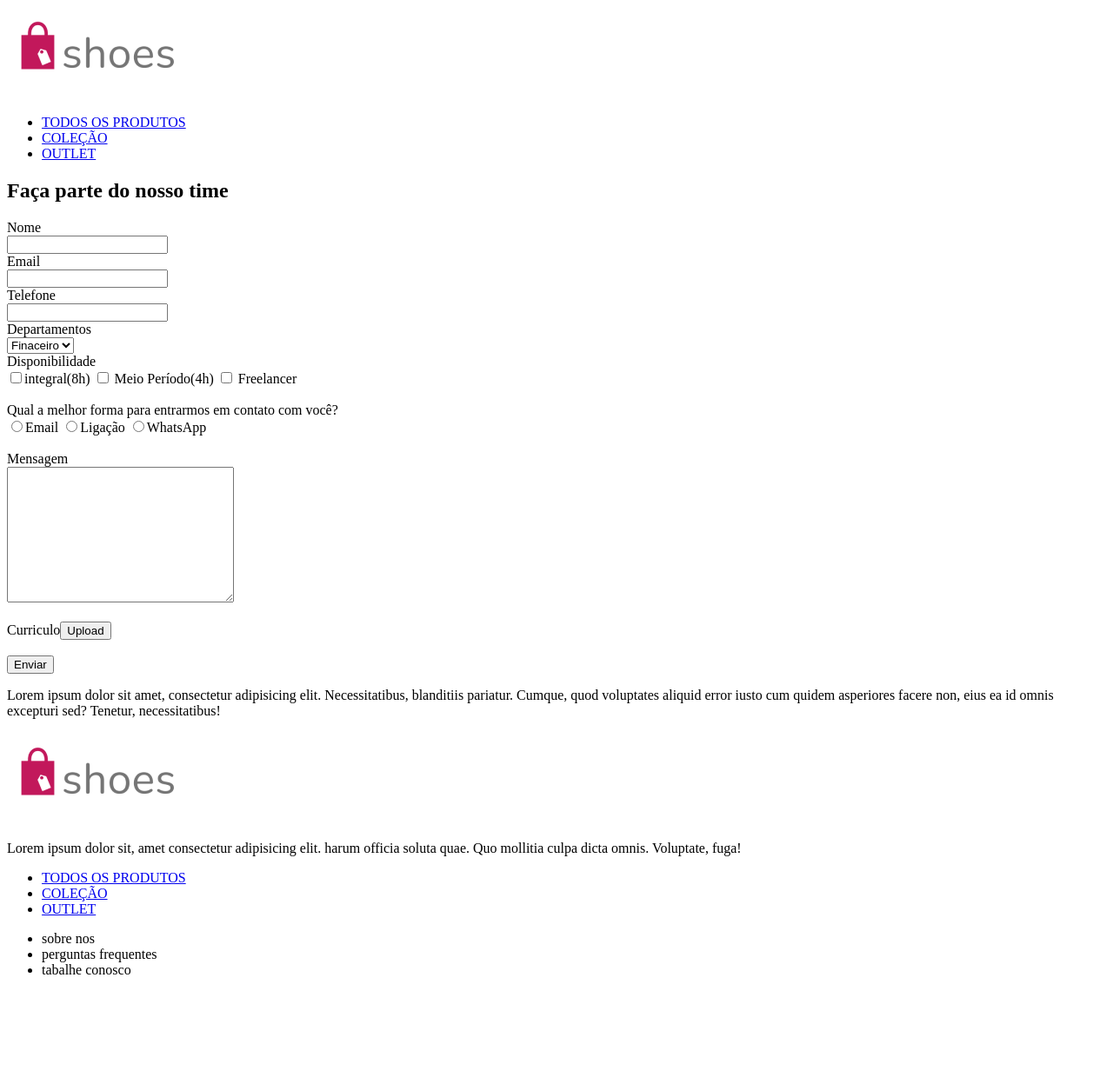
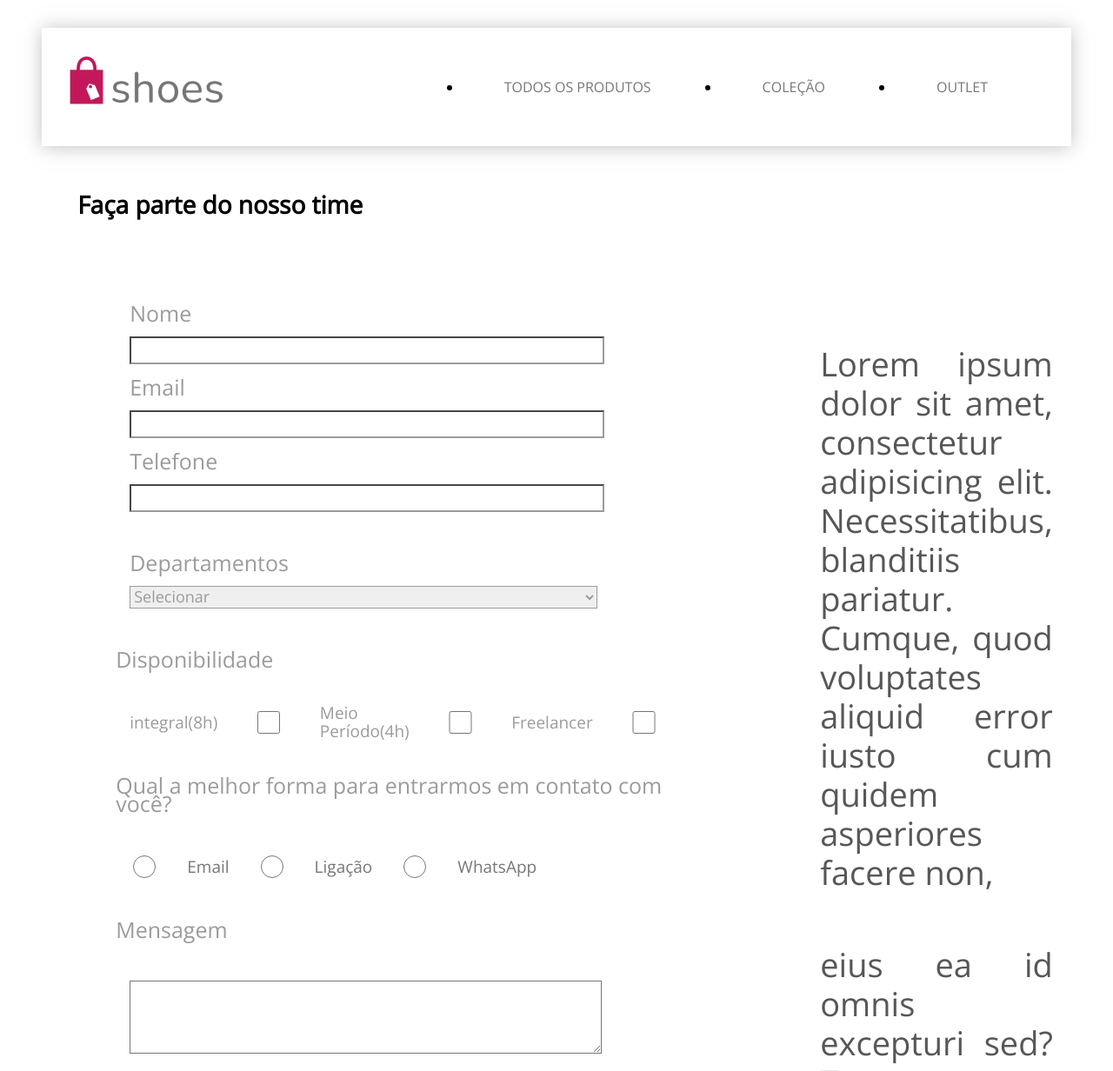
Before and after one commit to PedroVCS/projeto-Shoes-fomulario, a website: page index.html in a window 1280 px wide. Shown: the top 1232 px of the page at 87% size. Before the commit the page ends 1141 px from the top, so only its background shows below. Drawn offline with nearby package versions, Linux system fonts and the light colour scheme; files that its build step writes are made by us from their sources.

Commit message:
add css style

```diff
--- a/css/style.css
+++ b/css/style.css
@@ -0,0 +1,156 @@
+@import url('https://fonts.googleapis.com/css2?family=Roboto:wght@100&display=swap');
+@import url('https://fonts.googleapis.com/css2?family=Open+Sans:wght@300&display=swap');
+* {
+    font-family: 'Open Sans', sans-serif;
+    margin: 1rem;
+
+
+
+}
+header{
+    display: flex;
+    align-items: center;
+    justify-content: space-between  ;
+    box-shadow: 0px 1px 20px rgba(159, 159, 159, 0.65);
+
+
+
+}
+header > nav{
+    display: flex;
+    align-items: center;
+}
+header > nav > ul{
+    display: flex;
+    flex-direction: row;
+    flex-wrap: wrap;
+    justify-content: flex-end ;
+
+
+}
+
+header nav  a {
+   color: #777777;
+   text-decoration: none;
+   display: flexbox;
+   padding: 2rem;
+
+
+}
+main {
+   display: flex;
+    flex-direction: row;
+    justify-content: center;
+
+}
+
+
+
+.formulario h1{
+    display: flex;
+    font-size: 28px;
+    text-align: center;
+    flex-direction: column;
+   width: 400px;
+
+
+}
+
+.inf-formulario{
+
+    display: flex;
+    margin: 5rem;
+    font-family: 'Roboto', sans-serif;
+    font-style: normal;
+    font-weight: 400;
+    font-size: 25px;
+    line-height: 21px;
+    color: #9B9B9B;
+    flex-direction: column;
+
+
+
+}
+
+.inf-paragrafo{
+    display: flex;
+   margin-top: 180px;
+   /* width: 950px;
+   height: 800px; */
+   font-size: 38px;
+   font-family: 'Open Sans', sans-serif;
+   line-height: 45px;
+    text-align: justify;
+    color: #575757;
+ width: 950px;
+ height: 900px;
+
+}
+
+input{
+    border-color: #9B9B9B;
+
+    width: 538px;
+    height: 26px;
+    left: 123px;
+    top: 294px;
+}
+
+
+
+    .inf-segundo select{
+    display: flex;
+    flex-direction: column;
+    width: 538px;
+    height: 26px;
+    left: 123px;
+    top: 294px;
+    font-size: 18px;
+    color: #9B9B9B;
+    border-color: #9B9B9B;
+
+}
+
+.inf-terceira{
+    display: flex;
+    flex-direction: row;
+    align-items: center;
+    width: 650px;
+   height: 60px;
+   font-size:19px;
+   text-align: justify;
+
+
+}
+.inf-quarta{
+    display: flex;
+    width: 500px;
+    height: 60px;
+    font-size: 19px;
+    align-items: center;
+    color: #777777;
+}
+.inf-quinta textarea{
+    width: 536.64px;
+height: 78px;
+left: 123px;
+top: 681px;
+
+background: #FFFFFF;
+
+}
+.bt-upload button{
+    width: 118px;
+    height: 21px;
+    left: 213px;
+    top: 781px;
+    background: #C4C4C4
+}
+.bt-enviar button{
+    width: 537px;
+height: 33px;
+left: 123px;
+top: 824px;
+
+background: #C2185B;
+}
--- a/index.html
+++ b/index.html
@@ -4,7 +4,7 @@
     <meta charset="UTF-8">
     <meta http-equiv="X-UA-Compatible" content="IE=edge">
     <meta name="viewport" content="width=device-width, initial-scale=1.0">
-    <link rel="stylesheet" href="style.css">
+    <link rel="stylesheet" href="css/style.css">
     <title>Formulario Shoes</title>
 </head>
 <body>
@@ -20,50 +20,65 @@
         </nav>
     </header>
     <main>
+
         <section class="formulario">
             <h1>Faça parte do nosso time</h1>
             <div class="inf-formulario">
-                <form >
+                <form class="button">
                     <label for="nome">Nome</label><br>
                     <input type="text" id="nome" name="nome">
                     <br>
                     <label for="email">Email</label><br>
-                    <input type="email" name="email" id="email">
-                    <br>
-                    <label for="tel">Telefone</label><br>
+                    <input type="email" name="email" id="email"><br>
+                   <label for="tel">Telefone</label><br>
                     <input type="tel" name="tel" id="tel">
-                    <br>
-                    <label >Departamentos</label><br>
+                    </form>
+                    <form class="inf-segundo">
+                    <label >Departamentos</label>
                     <select name="dep" id="dep">
-                            <option value="finaceiro">Finaceiro</option>
+                        <option>Selecionar</option>
+                        <option value="finaceiro">Finaceiro</option>
                             <option value="sac">SAC</option>
                             <oPtion value="Moda">Moda</OPtion>
                             <option value="TI">TI</option>
-                    </select><br>
-                    <label >Disponibilidade</label><br>
-                    <input type="checkbox" id="int" name="dis" value="integral(8h)"><label for="int">integral(8h)</label>
-                    <input type="checkbox" id="meio" name="dis" value="meio periodo"> <label for="meio">Meio Período(4h)</label>
-                    <input type="checkbox" id="free" name="dis" value="freelancer"> <label for="free">Freelancer</label>
-                    <br><br>
-                    <label >Qual a melhor forma para entrarmos em contato com você?</label>
-                    <br>
+                    </select> </form>
+                    <label >Disponibilidade</label>
+                     <form class="inf-terceira">
+                    <label for="int">integral(8h)</label><input type="checkbox" id="int" name="dis" value="integral(8h)">
+                    <label for="meio">Meio Período(4h)</label><input type="checkbox" id="meio" name="dis" value="meio periodo">
+                    <label for="free">Freelancer</label><input type="checkbox" id="free" name="dis" value="freelancer">
+                </form>
+                   <label >Qual a melhor forma para entrarmos em contato com você?</label>
+                    <form class="inf-quarta">
+
                     <input type="radio" name="contato" id="contato" value="email"><label for="contato">Email</label>
                     <input type="radio" name="contato" id="contato" value="ligacao"><label for="contato">Ligação</label>
                     <input type="radio" name="contato" id="contato" value="whatsApp"><label for="contato">WhatsApp</label>
-                    <br><br>
-                    <label >Mensagem</label><br>
+                </form>
+                    <label >Mensagem</label>
+                    <form class="inf-quinta">
+
                     <textarea name="mens" id="mens" cols="30" rows="10"></textarea><br>
-                    <br>
-                    <label>Curriculo</label><button>Upload</button> <br><br>
-                    <button>Enviar</button>
-                </form>
+                 </form>
+                 <form class="botoes">
+                    <div class="bt-upload">
+                    <label>Curriculo</label><button>Upload</button></div> <br>
+                <div class="bt-enviar">
+                    <button>Enviar</button></div></form>
+
 
             </div>
         </section>
-        <div class="inf-paragrafo"> <p>Lorem ipsum dolor sit amet, consectetur adipisicing elit.
+        <section class="inf-paragrafo">
+        <div> <p>  Lorem ipsum dolor sit amet, consectetur adipisicing elit.
              Necessitatibus, blanditiis pariatur.
              Cumque, quod voluptates aliquid error iusto cum quidem asperiores facere non,
-              eius ea id omnis excepturi sed? Tenetur, necessitatibus!</p></div>
+              <p><br> eius ea id omnis excepturi sed? Tenetur, necessitatibus!
+            Lorem ipsum dolor sit amet consectetur adipisicing elit. Assumenda, suscipit voluptatem, esse quod, perferendis ut facilis nam inventore aspernatur cum animi dolore deleniti.
+            Quod suscipit perferendis</p><br> minus laborum? Doloremque, esse.
+            Lorem ipsum dolor sit amet, consectetur adipisicing elit. Odio, voluptatibus dolorem officiis eaque, repellat nihil tempora alias modi excepturi mollitia odit, dolore repudiandae
+             labore cumque dolor temporibus perspiciatis magnam? Reiciendis.
+            </p></div> </section>
     </main>
     <footer>
         <div class="rodape">
```
